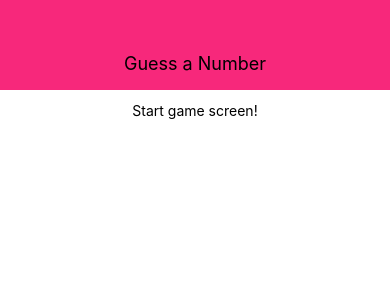
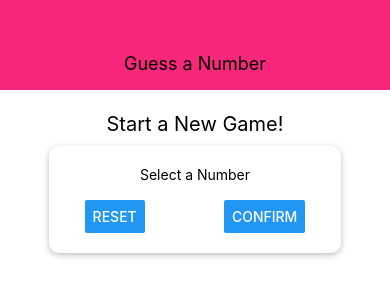
Before and after one commit to EvgenyMinin/React_Native_Guess_A_Number, a React Native app: screen / in a window 390 px wide. Shown: the top 300 px of the page. Built offline with nearby package versions, Linux system fonts and the light colour scheme.

Commit message:
added Card component

```diff
--- /dev/null
+++ b/components/Card.jsx
@@ -0,0 +1,21 @@
+import React from 'react';
+import { View, StyleSheet } from 'react-native';
+
+const Card = ({ children, style }) => {
+  return <View style={{...styles.card, ...style}}>{children}</View>;
+};
+
+export default Card;
+
+const styles = StyleSheet.create({
+  card: {
+    shadowOffset: { width: 0, height: 2 },
+    shadowRadius: 6,
+    shadowColor: 'black',
+    shadowOpacity: 0.26,
+    backgroundColor: 'white',
+    elevation: 5,
+    padding: 20,
+    borderRadius: 10,
+  },
+});
--- a/screens/StartGameScreen.jsx
+++ b/screens/StartGameScreen.jsx
@@ -1,10 +1,24 @@
 import React from 'react';
-import { View, Text, StyleSheet } from 'react-native';
+import { View, Text, TextInput, StyleSheet, Button } from 'react-native';
+
+import Card from '../components/Card';
 
 const StartGameScreen = () => {
   return (
     <View style={styles.screen}>
-      <Text>Start game screen!</Text>
+      <Text style={styles.title}>Start a New Game!</Text>
+
+      <Card style={styles.inputContainer}>
+        <Text>Select a Number</Text>
+
+        <TextInput />
+
+        <View style={styles.buttonListContainer}>
+          <Button title="Reset" style={styles.button} onPress={() => {}} />
+
+          <Button title="Confirm" style={styles.button} onPress={() => {}} />
+        </View>
+      </Card>
     </View>
   );
 };
@@ -18,4 +32,23 @@ const styles = StyleSheet.create({
     alignItems: 'center',
     justifyContent: 'flex-start',
   },
+
+  title: {
+    fontSize: 20,
+    marginVertical: 10,
+    alignItems: 'center',
+  },
+
+  inputContainer: {
+    width: 300,
+    maxWidth: '80%',
+    alignItems: 'center',
+  },
+
+  buttonListContainer: {
+    flexDirection: 'row',
+    width: '100%',
+    justifyContent: 'space-between',
+    paddingHorizontal: 16,
+  },
 });
```
